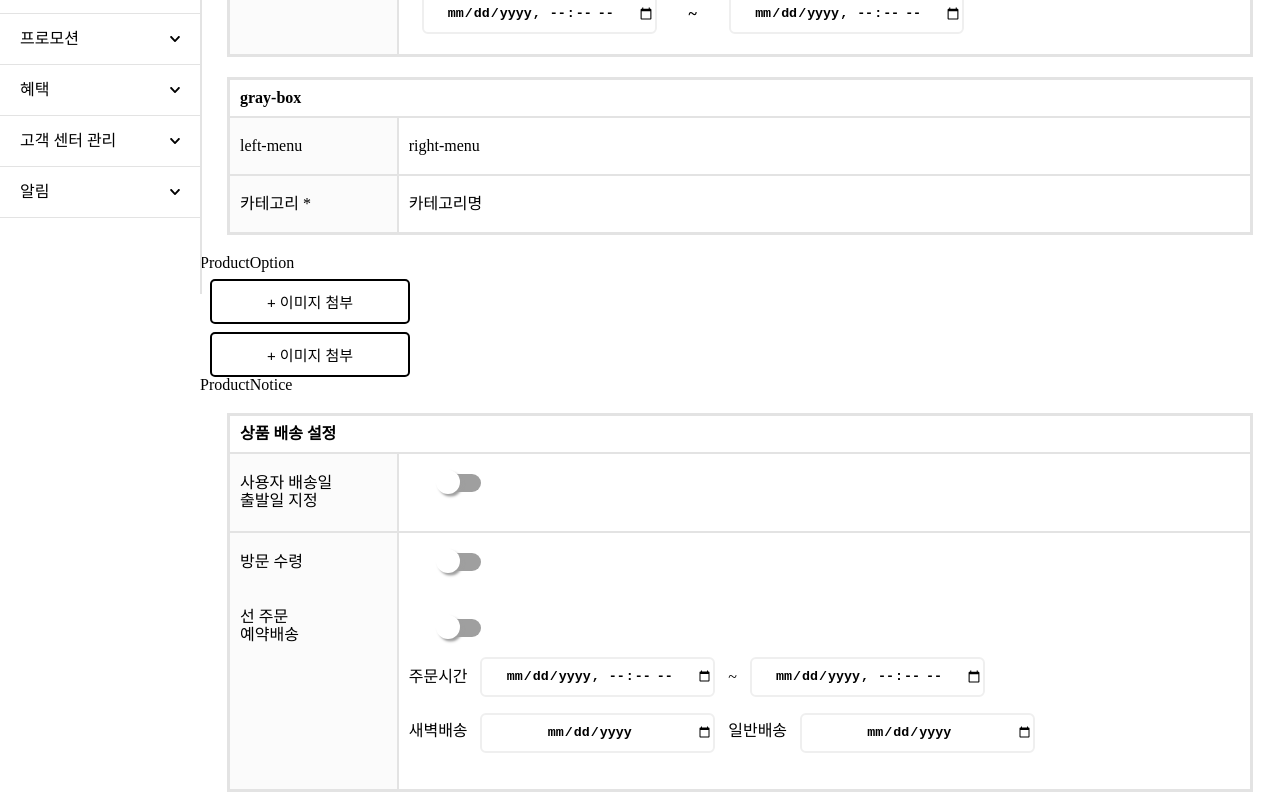
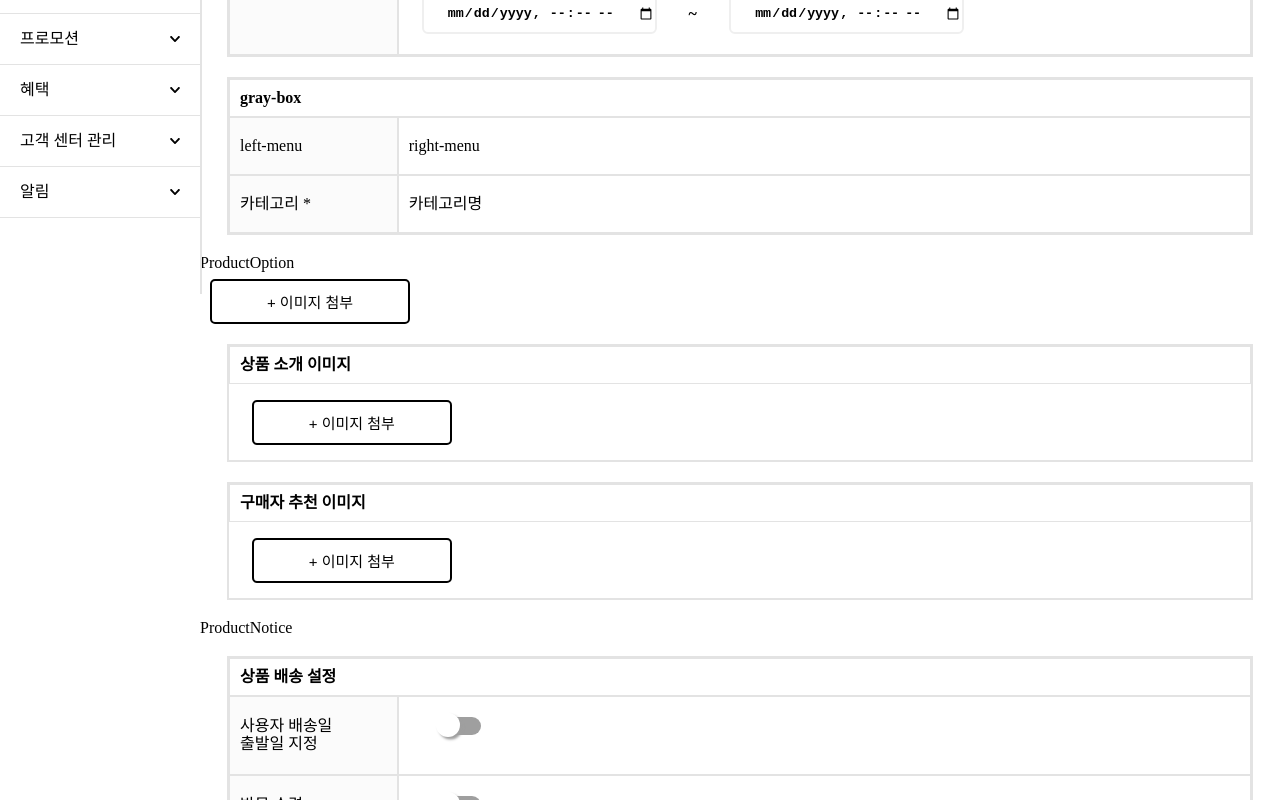
Before and after one commit to PreOnBoarding-Team17/Week1_Product_Registration, a React (Create React App) app: page / in a window 1280 px wide. Shown: the part 506-1306 px from the top of the page. Built offline with nearby package versions, Linux system fonts and the light colour scheme.

Commit message:
feat: ProductRecommendImage 형태 구현

```diff
--- /dev/null
+++ b/src/Components/ProductRecommendImage/ProductImageContainer.jsx
@@ -0,0 +1,17 @@
+import React from "react";
+import ProductImageUploader from "Components/ProductIntroImage/ProductImageUploader";
+
+import "Components/ProductRecommendImage/scss/ProductImageContainer.scss";
+
+function ProductImageContainer({ title }) {
+  return (
+    <section className="gray-box">
+      <div className="title">{title}</div>
+      <div className="menu img-place">
+        <ProductImageUploader />
+      </div>
+    </section>
+  );
+}
+
+export default ProductImageContainer;
--- a/src/Components/ProductRecommendImage/index.jsx
+++ b/src/Components/ProductRecommendImage/index.jsx
@@ -1,10 +1,13 @@
 import React from "react";
-import ProductImageUploader from "Components/ProductIntroImage/ProductImageUploader";
+import ProductImageContainer from "Components/ProductRecommendImage/ProductImageContainer";
+
+const IMGTITLE = ["상품 소개 이미지", "구매자 추천 이미지"];
 
 function ProductRecommendImage() {
   return (
     <div>
-      <ProductImageUploader />
+      <ProductImageContainer title={IMGTITLE[0]} />
+      <ProductImageContainer title={IMGTITLE[1]} />
     </div>
   );
 }
--- /dev/null
+++ b/src/Components/ProductRecommendImage/scss/ProductImageContainer.scss
@@ -0,0 +1,4 @@
+.img-place {
+  min-height: 7.5vh;
+  padding: 1vh 1vw;
+}
```
